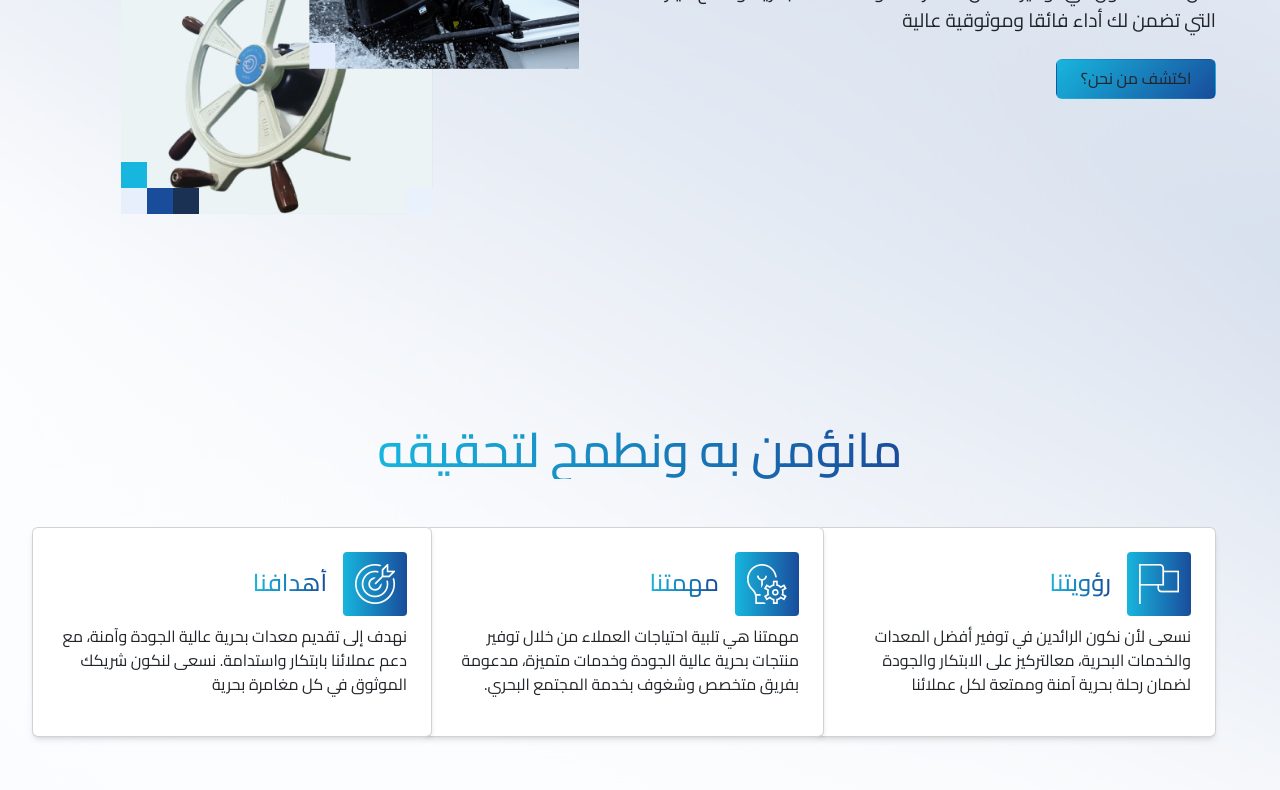
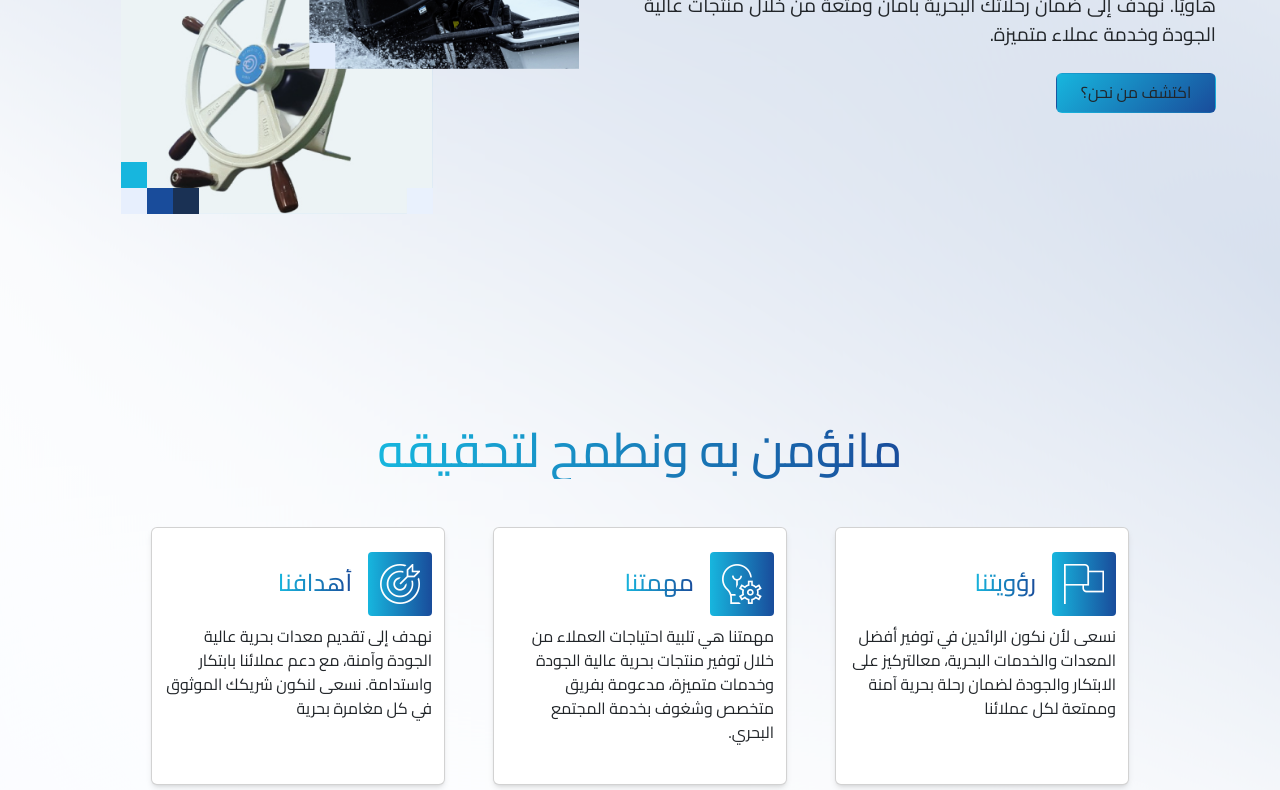
Before and after one commit to d7mi-b/technosea-marine-equipment, a plain HTML site: page pages/about.html in a window 1280 px wide. Shown: the part 419-1209 px from the top of the page. Drawn offline with nearby package versions, Linux system fonts and the light colour scheme.

Commit message:
make about page response

```diff
--- a/pages/about.html
+++ b/pages/about.html
@@ -18,10 +18,10 @@
             </header>
 
             <p>
-                نحن متخصصون في توفير أفضل المحركات والمعدات البحرية وقطع غيارها التي تضمن لك أداء فائقا وموثوقية عالية
+                ملتزمون بتوفير أفضل المعدات البحرية لتلبية احتياجاتك سواء كنت محترفًا أو هاويًا. نهدف إلى ضمان رحلاتك البحرية بأمان ومتعة من خلال منتجات عالية الجودة وخدمة عملاء متميزة.
             </p>
 
-            <section>
+            <section class="d-none d-md-block">
                 <a href="/pages/about.html" class="btn btn-linear">اكتشف من نحن؟</a>
             </section>
         </article>
@@ -37,10 +37,8 @@
                 <h2>مانؤمن به ونطمح لتحقيقه</h2>
             </header>
 
-            <div class="what-we-belive">
-                <div class="row mt-5">
-                    <div class="col-4">
-                        <article class="card">
+            <div class="what-we-belive row mt-5 gap-5 justify-content-center">
+                <article class="card col-8 col-lg-3">
                             <div class="d-flex align-items-center">
                                 <section class="icon center">
                                     <i class="fi fi-ts-flag"></i>
@@ -51,11 +49,9 @@
                                 </header>
                             </div>
                             <p>نسعى لأن نكون الرائدين في توفير أفضل المعدات والخدمات البحرية، معالتركيز على الابتكار والجودة لضمان رحلة بحرية آمنة وممتعة لكل عملائنا</p>
-                        </article>
-                    </div>
+                </article>
 
-                    <div class="col-4">
-                        <article class="card">
+                <article class="card col-8 col-lg-3">
                             <div class="d-flex align-items-center">
                                 <section class="icon center">
                                     <i class="fi fi-ts-lightbulb-setting"></i>
@@ -66,11 +62,9 @@
                                 </header>
                             </div>
                             <p>مهمتنا هي تلبية احتياجات العملاء من خلال توفير منتجات بحرية عالية الجودة وخدمات متميزة، مدعومة بفريق متخصص وشغوف بخدمة المجتمع البحري.</p>
-                        </article>
-                    </div>
+                </article>
 
-                   <div class="col-4">
-                        <article class="card">
+                <article class="card col-8 col-lg-3">
                             <div class="d-flex align-items-center">
                                 <section class="icon center">
                                     <i class="fi fi-ts-bullseye-arrow"></i>
@@ -81,9 +75,7 @@
                                 </header>
                             </div>
                             <p>نهدف إلى تقديم معدات بحرية عالية الجودة وآمنة، مع دعم عملائنا بابتكار واستدامة. نسعى لنكون شريكك الموثوق في كل مغامرة بحرية</p>
-                        </article>
-                    </div>
-                </div>
+                </article>
             </div>
 
         </section>
@@ -106,8 +98,8 @@
             </header>
 
             <div class="our-values text-white">
-                <div class="row mt-5 gap-5 justify-content-center text-center">
-                        <article class="card col-2 px-3 pt-5">
+                <div class="row mt-5 gap-4 gap-md-5 justify-content-center text-center">
+                        <article class="card col-5 col-lg-2 px-3 pt-5">
                             <section class="h1 center">
                                 <i class="fi fi-ts-diamond"></i>
                             </section>
@@ -116,7 +108,7 @@
                             <p>نحن نلتزم بأعلى معايير الجودة في جميع منتجاتنا وخدماتنا</p>
                         </article>
 
-                        <article class="card col-2 px-3 pt-5">
+                        <article class="card col-5 col-lg-2 px-3 pt-5">
                             <section class="h1 center">
                                 <i class="fi fi-ts-diamond"></i>
                             </section>
@@ -125,7 +117,7 @@
                             <p>نسعى دائمًا لتقديم أحدث التقنيات والمنتجات المبتكرة</p>
                         </article>
 
-                        <article class="card col-2 px-3 pt-5">
+                        <article class="card col-5 col-lg-2 px-3 pt-5">
                             <section class="h1 center">
                                 <i class="fi fi-ts-diamond"></i>
                             </section>
@@ -134,7 +126,7 @@
                             <p>يمكنك الاعتماد علينا لتلبية احتياجاتك البحرية بدقة واحترافية</p>
                         </article>
 
-                        <article class="card col-2 px-3 pt-5">
+                        <article class="card col-5 col-lg-2 px-3 pt-5">
                             <section class="h1 center">
                                 <i class="fi fi-ts-diamond"></i>
                             </section>
```
